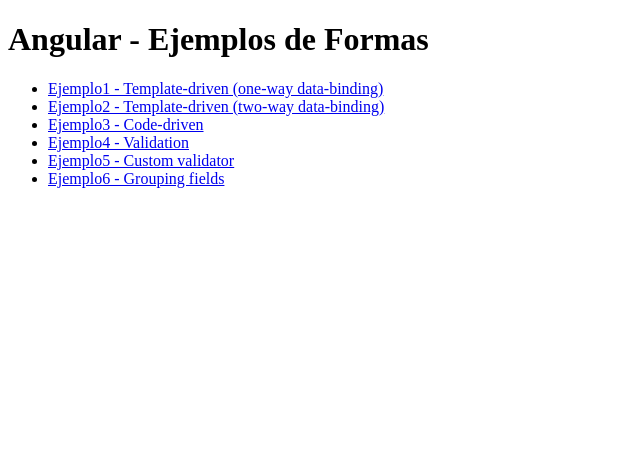
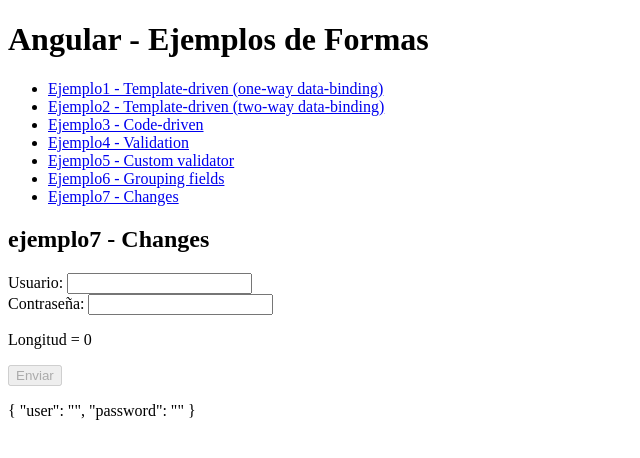
Before and after one commit to jsolisu/ng-formas, an Angular app: page /ej7 in a window 1280 px wide. Before the commit this address led to /. Shown: the top 458 px of the page, without its empty margins (0-640 px from the left). Built offline with nearby package versions, Linux system fonts and the light colour scheme.

Commit message:
Ejemplo 7

```diff
--- a/src/app/app.component.ts
+++ b/src/app/app.component.ts
@@ -32,6 +32,10 @@
         <a [routerLink]="['/ej6']"
            routerLinkActive="router-link-active">Ejemplo6 - Grouping fields</a>
       </li>
+      <li>
+        <a [routerLink]="['/ej7']"
+           routerLinkActive="router-link-active">Ejemplo7 - Changes</a>
+      </li>
     </ul>
     <router-outlet />
   `,
--- a/src/app/app.routes.ts
+++ b/src/app/app.routes.ts
@@ -5,6 +5,7 @@
 import { Ejemplo4Component } from './ejemplo4/ejemplo4.component';
 import { Ejemplo5Component } from './ejemplo5/ejemplo5.component';
 import { Ejemplo6Component } from './ejemplo6/ejemplo6.component';
+import { Ejemplo7Component } from './ejemplo7/ejemplo7.component';
 
 export const routes: Routes = [
     { path: 'ej1', component: Ejemplo1Component },
@@ -12,5 +13,6 @@
     { path: 'ej3', component: Ejemplo3Component },
     { path: 'ej4', component: Ejemplo4Component },
     { path: 'ej5', component: Ejemplo5Component },
-    { path: 'ej6', component: Ejemplo6Component }
+    { path: 'ej6', component: Ejemplo6Component },
+    { path: 'ej7', component: Ejemplo7Component }
 ];
--- /dev/null
+++ b/src/app/ejemplo7/ejemplo7.component.html
@@ -0,0 +1,25 @@
+<h2>ejemplo7 - Changes</h2>
+<!-- Nota: NgForm tiene por selector form, es decir, aunque form es HTML en realidad es Angular.
+     Siempre que se importe FormsModule. -->
+<form (ngSubmit)="submit()" [formGroup]="userForm">
+    <div>
+        <div>
+            <label>Usuario:&nbsp;</label><input name="user" formControlName="user">
+        </div>
+        <div *ngIf="userForm.controls.user.dirty && userForm.controls.user.hasError('required')">
+            El usuario es requerido.
+        </div>
+    </div>
+    <div>
+        <div>
+            <label>Contraseña:&nbsp;</label><input name="password" formControlName="password">
+        </div>
+        <div *ngIf="userForm.controls.password.dirty && userForm.controls.password.hasError('required')">
+            La contraseña es requerida.
+        </div>
+        <p>Longitud = {{passwordLength}}</p>
+    </div>
+    <button type="submit" [disabled]="userForm.invalid">Enviar</button>
+</form>
+
+<p>{{this.userForm.value | json}}</p>
--- /dev/null
+++ b/src/app/ejemplo7/ejemplo7.component.ts
@@ -0,0 +1,40 @@
+import { CommonModule } from '@angular/common';
+import { Component } from '@angular/core';
+import { FormBuilder, FormControl, FormGroup, ReactiveFormsModule, Validators } from '@angular/forms';
+import { debounceTime, distinctUntilChanged } from 'rxjs';
+
+@Component({
+  selector: 'app-ejemplo7',
+  standalone: true,
+  imports: [CommonModule, ReactiveFormsModule],
+  templateUrl: './ejemplo7.component.html',
+  styleUrl: './ejemplo7.component.scss'
+})
+export class Ejemplo7Component {
+  userForm: FormGroup<{
+    user: FormControl<string | null>;
+    password: FormControl<string | null>;
+  }>;
+
+  passwordLength: number = 0;
+
+  constructor(fb: FormBuilder) {
+    this.userForm = fb.group({
+      user: ['', Validators.required],
+      password: ['', Validators.required]
+    });
+
+    this.userForm.controls.password.valueChanges
+      .pipe(
+        // recalcular valor cuando el usuario deja de escribir por 500ms.
+        debounceTime(500),
+        // cambiar el valor unicamente si es diferente que el ultimo recibido.
+        distinctUntilChanged()
+      )
+      .subscribe(value => (this.passwordLength = value ? value.length : 0));
+  }
+
+  submit(): void {
+    this.userForm.patchValue({ password: '*' });
+  }
+}
```
Also changed, not shown: src/app/ejemplo7/ejemplo7.component.scss (added), 1 other file (tests, documents, lock files or other folders).
